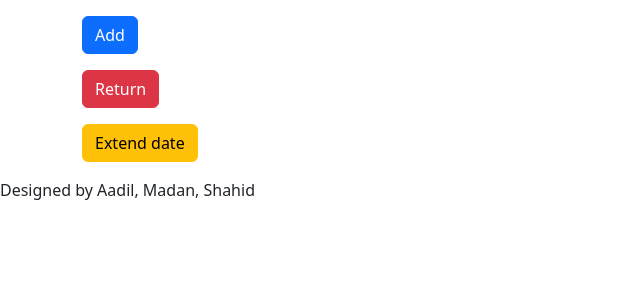
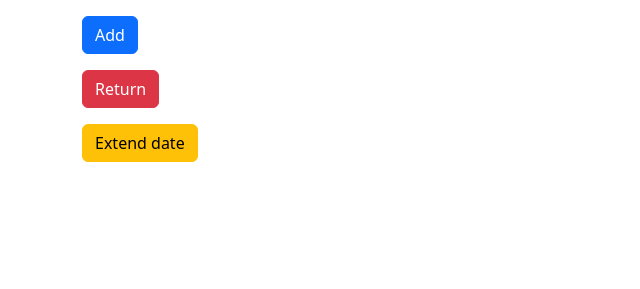
Before and after one commit to aadilhayatbhat/CA2Python, a Flask app: template template/Borrowedbooks.html in a window 1280 px wide. Shown: the part 177-466 px from the top of the page, without its empty margins (0-640 px from the left). Run offline with Flask 3, Linux system fonts and the light colour scheme; the template is opened without the code that fills it, so the values that code supplies are empty.

Commit message:
Added: removed footer

```diff
--- a/template/Borrowedbooks.html
+++ b/template/Borrowedbooks.html
@@ -293,9 +293,7 @@
     <script src="https://cdn.jsdelivr.net/npm/bootstrap@5.3.0/dist/js/bootstrap.bundle.min.js"
         integrity="sha384-geWF76RCwLtnZ8qwWowPQNguL3RmwHVBC9FhGdlKrxdiJJigb/j/68SIy3Te4Bkz"
         crossorigin="anonymous"></script>
-        <footer class="footer1">
-            Designed by Aadil, Madan, Shahid
-        </footer>
+
 </body>
 
 </html>
```
